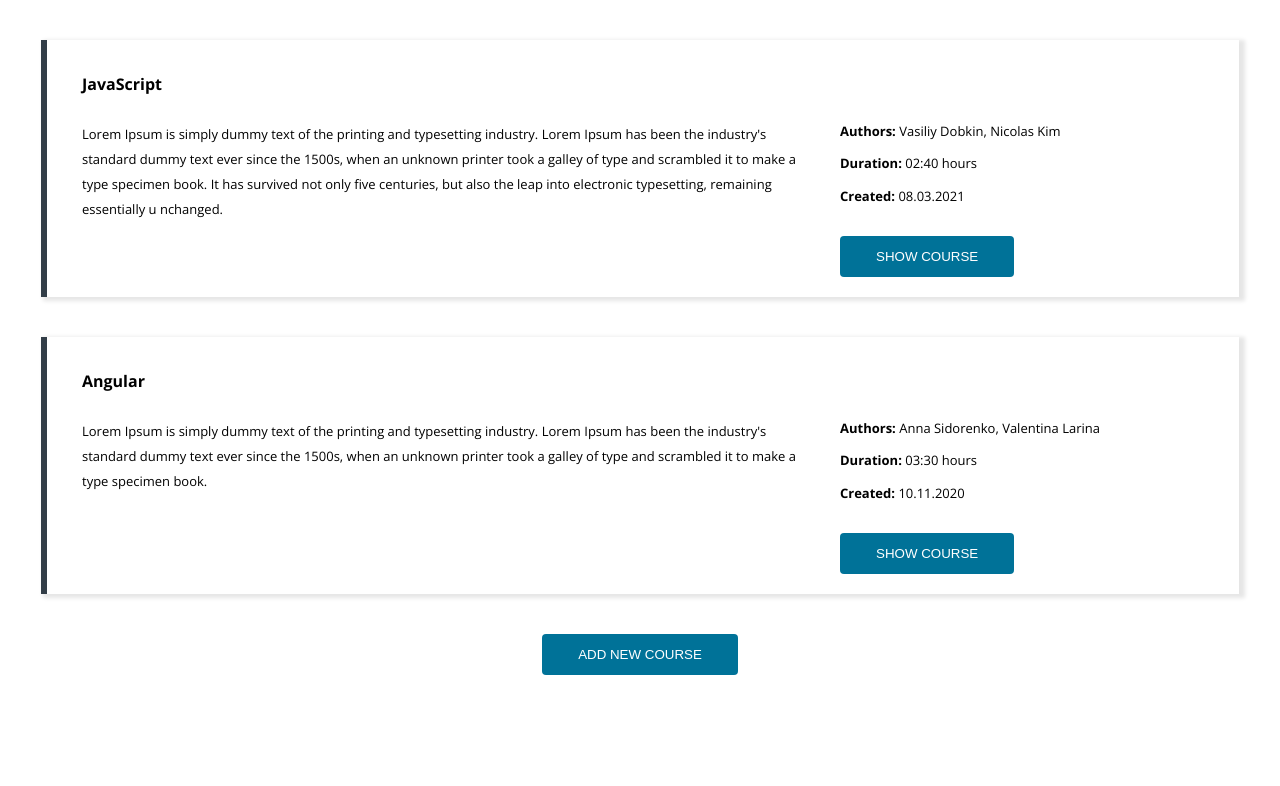
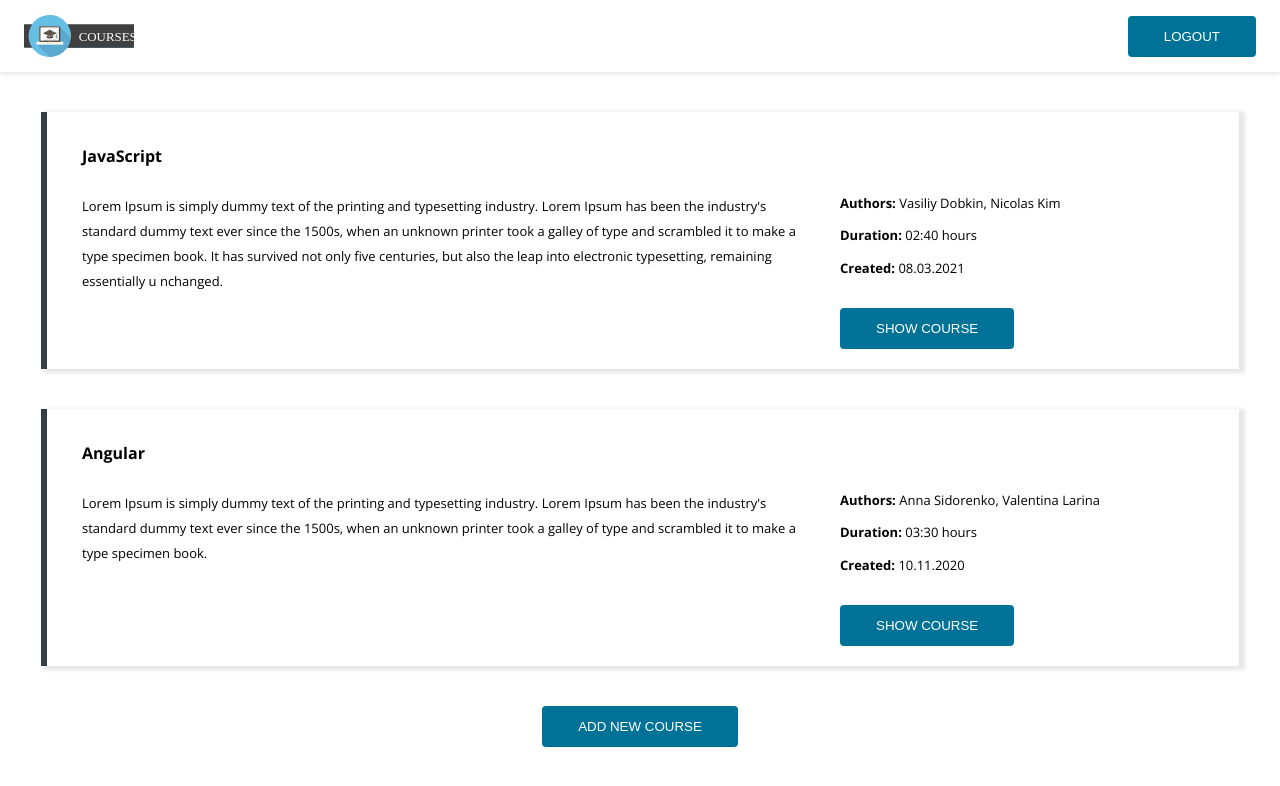
Before and after one commit to FreeFallRush/courses-app, a React (Vite) app: page / in a window 1280 px wide. Shown: the top 786 px of the page. Built offline with nearby package versions, Linux system fonts and the light colour scheme.

Commit message:
Added Header to Courses.tsx

```diff
--- a/src/components/Courses/Courses.tsx
+++ b/src/components/Courses/Courses.tsx
@@ -2,6 +2,7 @@ import CourseCard from "./components/CourseCard/CourseCard";
 import { CourseProps } from "./Courses.types";
 import Button from "../../common/Button/Button";
 import EmptyCourseList from "../EmptyCourseList/EmptyCourseList";
+import Header from "../Header/Header";
 import styles from "./Courses.module.css";
 
 function Courses({ courses, authors }: CourseProps) {
@@ -26,6 +27,8 @@ function Courses({ courses, authors }: CourseProps) {
     };
 
     return (
+        <>
+            <Header showLogout={true} />
             <div className={styles.container}>
                 {courses.map((course) => (
                     <CourseCard
@@ -39,6 +42,7 @@ function Courses({ courses, authors }: CourseProps) {
                 ))}
                 <Button buttonText="Add new course" />
             </div>
+        </>
     );
 }
 export default Courses;
```
Lines whose indentation alone changed are shown as unchanged.
